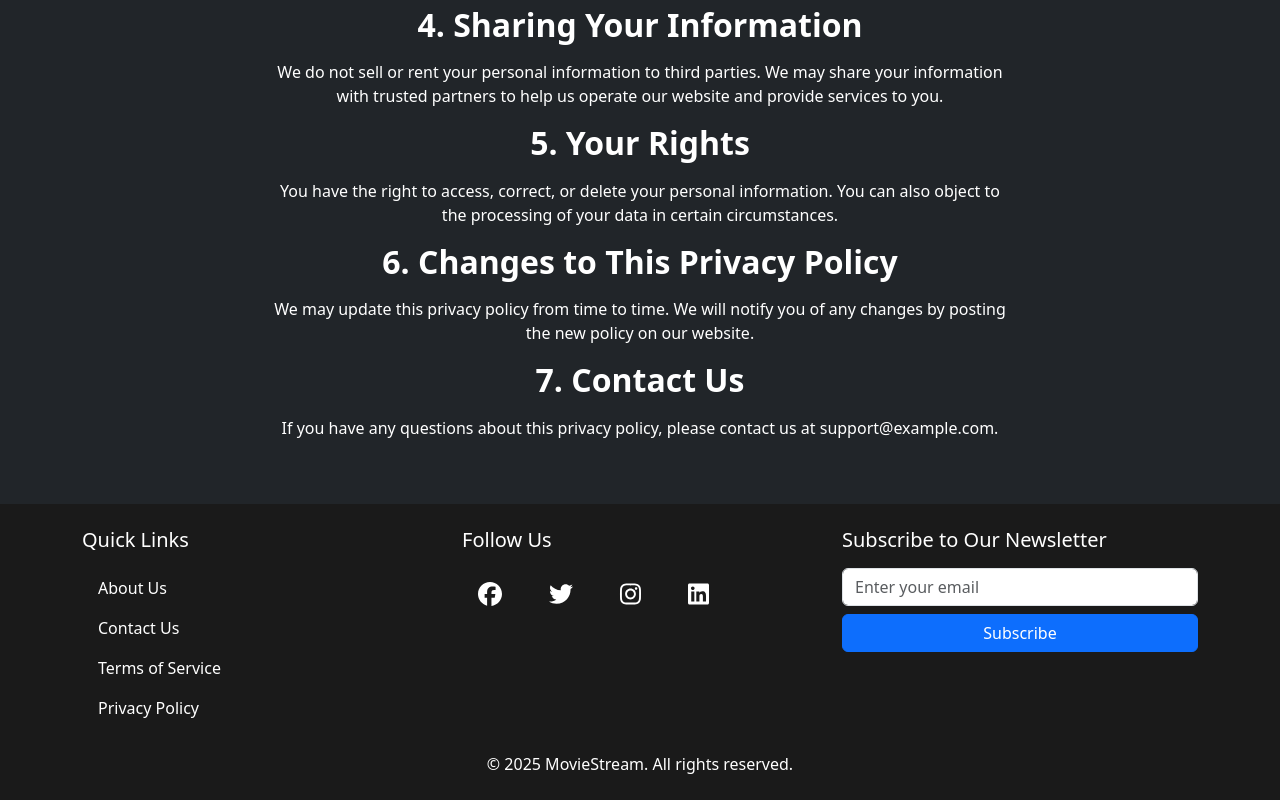
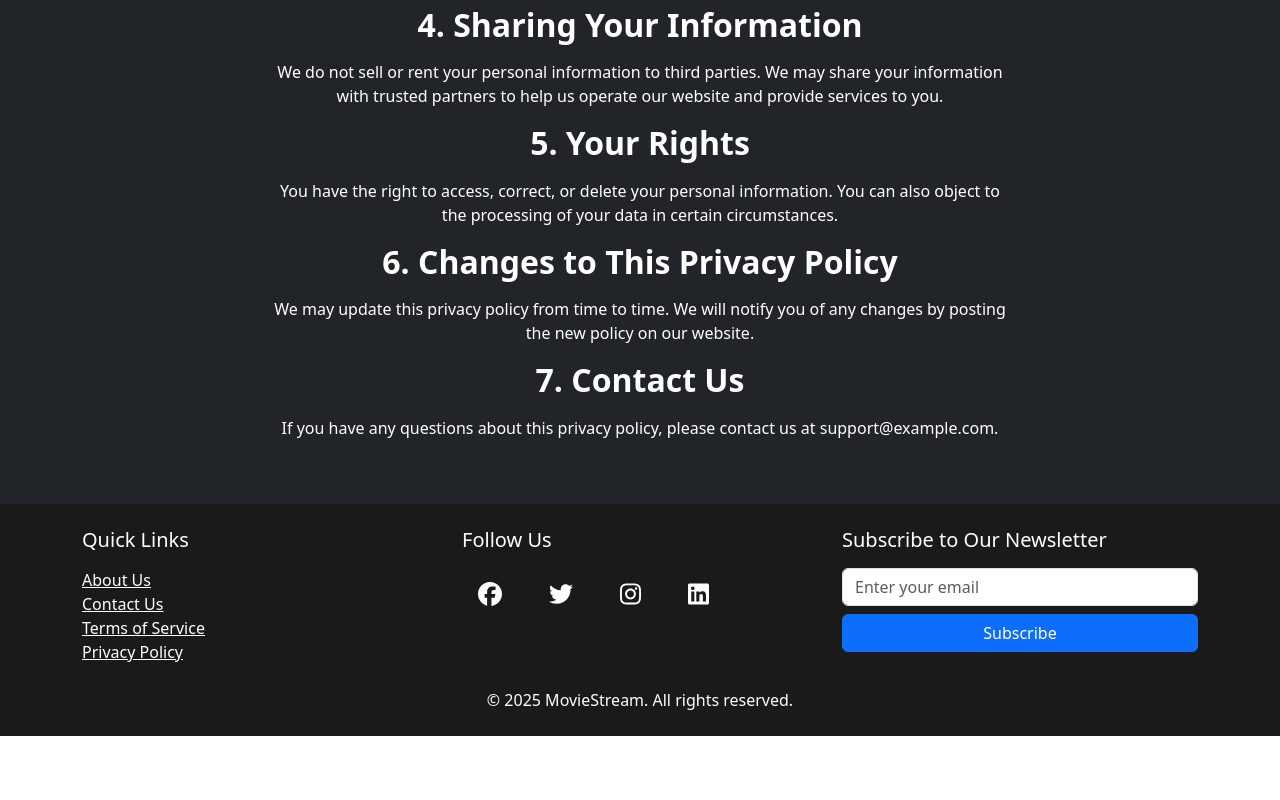
Before and after one commit to mkodra81/MERN, a React (Vite) app in the folder frontend/: page /privacy in a window 1280 px wide. Shown: the part 630-1430 px from the top of the page. After the commit the page ends 1366 px from the top, so only its background shows below. Built offline with nearby package versions, Linux system fonts and the light colour scheme; no server answers.

Commit message:
updated links

```diff
--- a/frontend/src/components/Footer.jsx
+++ b/frontend/src/components/Footer.jsx
@@ -7,6 +7,7 @@ import {
   faInstagram,
   faLinkedin,
 } from "@fortawesome/free-brands-svg-icons";
+import { Link } from "react-router-dom";
 import "../styles/footer.css";
 
 const handleSubmit = (e) => {
@@ -25,18 +26,18 @@ const Footer = () => {
           <Col md={4}>
             <h5 className="mb-3">Quick Links</h5>
             <Nav className="flex-column">
-              <Nav.Link href="/about" className="text-white">
+              <Link href="/about" className="text-white">
                 About Us
-              </Nav.Link>
-              <Nav.Link href="/contact-us" className="text-white">
+              </Link>
+              <Link href="/contact-us" className="text-white">
                 Contact Us
-              </Nav.Link>
-              <Nav.Link href="/terms-of-service" className="text-white">
+              </Link>
+              <Link href="/terms-of-service" className="text-white">
                 Terms of Service
-              </Nav.Link>
-              <Nav.Link href="/privacy" className="text-white">
+              </Link>
+              <Link href="/privacy" className="text-white">
                 Privacy Policy
-              </Nav.Link>
+              </Link>
             </Nav>
           </Col>
           <Col md={4}>
```
